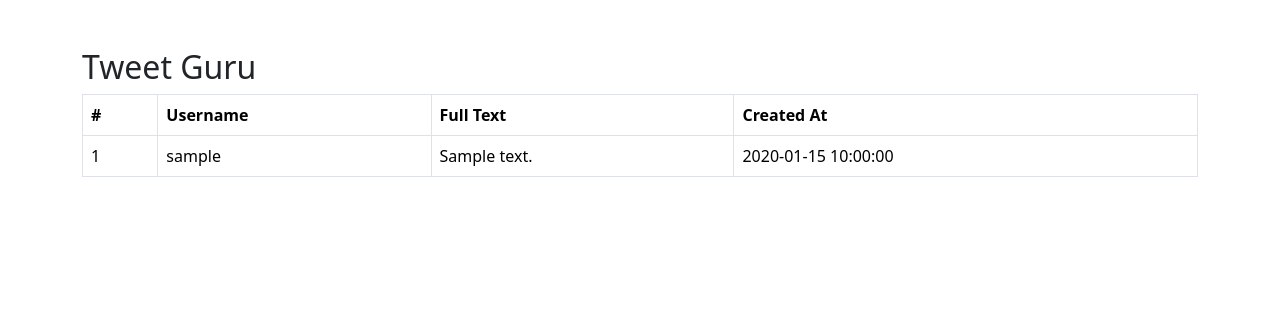
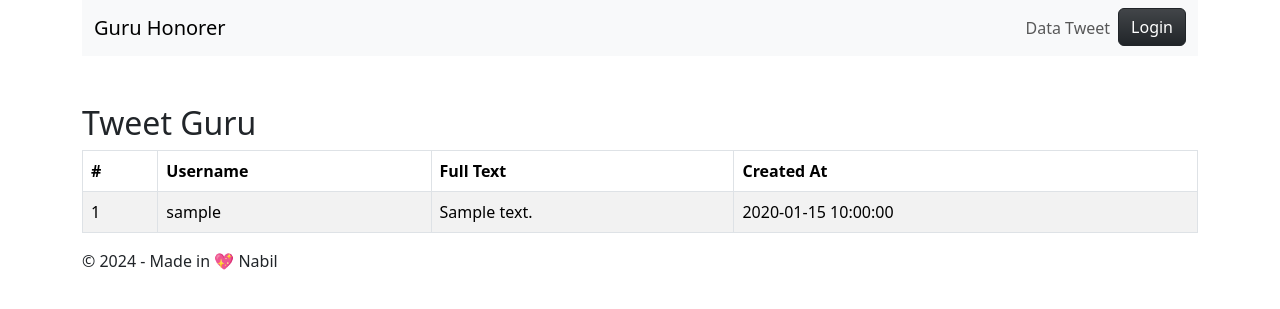
Before and after one commit to Anugerah20/FTC-Guru-Honorer, a Flask app: page /all-tweet in a window 1280 px wide. Shown: the top 309 px of the page. Run offline with Flask 3, Linux system fonts and the light colour scheme; tables that the repository leaves empty or names only in its code hold one stand-in row (values such as "Sample post"); some libraries are stand-ins or nearby versions.

Commit message:
update: use templates html

```diff
--- a/templates/tweetGuru.html
+++ b/templates/tweetGuru.html
@@ -1,18 +1,12 @@
-<!DOCTYPE html>
-<html lang="en">
+{% extends 'base.html' %}
 
-<head>
-     <meta charset="UTF-8">
-     <meta name="viewport" content="width=device-width, initial-scale=1.0">
-     <title>Tweet Guru</title>
-     <link href="https://cdn.jsdelivr.net/npm/bootstrap@5.3.3/dist/css/bootstrap.min.css" rel="stylesheet"
-          integrity="sha384-QWTKZyjpPEjISv5WaRU9OFeRpok6YctnYmDr5pNlyT2bRjXh0JMhjY6hW+ALEwIH" crossorigin="anonymous">
-</head>
+{% block title %}Tweet Guru{% endblock %}
 
-<body>
-     <div class="container mt-5">
+{% block content %}
+<div class="container mt-5">
+     <div class="table-responsive-sm table-responsive-md">
           <h2>Tweet Guru</h2>
-          <table class="table table-bordered table-responsive">
+          <table class="table table-bordered table-striped">
                <thead>
                     <tr>
                          <th>#</th>
@@ -33,10 +27,5 @@
                </tbody>
           </table>
      </div>
-
-     <script src="https://cdn.jsdelivr.net/npm/bootstrap@5.3.3/dist/js/bootstrap.bundle.min.js"
-          integrity="sha384-YvpcrYf0tY3lHB60NNkmXc5s9fDVZLESaAA55NDzOxhy9GkcIdslK1eN7N6jIeHz"
-          crossorigin="anonymous"></script>
-</body>
-
-</html>
+</div>
+{% endblock %}
```
